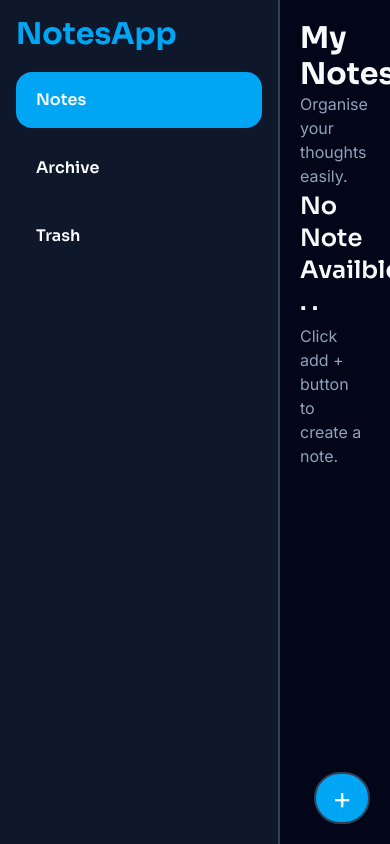
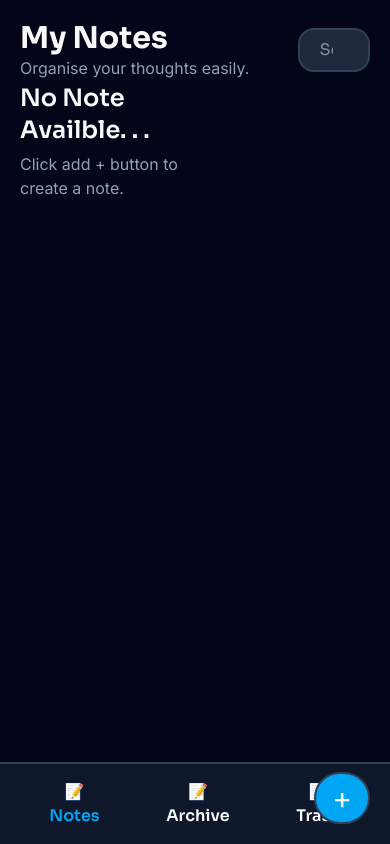
Before and after one commit to Rkthak/NotesApp, a React (Vite) app: page / in a window 390 px wide. Built offline with nearby package versions, Linux system fonts and the light colour scheme.

Commit message:
make responsive nav

```diff
--- a/src/Components/Aside.jsx
+++ b/src/Components/Aside.jsx
@@ -3,7 +3,8 @@ import Logo from "./Logo";
 
 const Aside = () => {
   return (
-    <div className="h-screen bg-slate-900 w-70 border-r-slate-700 border-r-2 p-4 flex flex-col justify-between">
+    <>
+      <div className="h-screen bg-slate-900 w-70 border-r-slate-700 border-r-2 p-4 hidden lg:flex flex-col justify-between">
         <div>
           {/* LOGO */}
           <Logo />
@@ -17,6 +18,12 @@ const Aside = () => {
         </div>
         {/* can be added user profile viewer and user info after login --in bottom */}
       </div>
+      <div className="lg:hidden fixed bottom-0 w-full p-4 bg-slate-900 border-t-2 border-slate-700 flex justify-around items-center">
+        <AsideButton btnName={"Notes"} link={"/"} />
+        <AsideButton btnName={"Archive"} link={"/archive"} />
+        <AsideButton btnName={"Trash"} link={"/trash"} />
+      </div>
+    </>
   );
 };
 
--- a/src/Components/AsideButton.jsx
+++ b/src/Components/AsideButton.jsx
@@ -6,11 +6,20 @@ const AsideButton = ({ btnName, link }) => {
       <NavLink
         to={link}
         className={({ isActive }) =>
-          `w-full text-slate-50 hover:bg-sky-500 hover:text-sky-200 transition-all px-5 py-4 text-left font-semibold font-['sora'] rounded-2xl mb-3 block ${isActive ? "bg-sky-500" : ""} `
+          `hidden w-full text-slate-50 hover:bg-sky-500 hover:text-sky-200 transition-all px-5 py-4 text-left font-semibold font-['sora'] rounded-2xl mb-3 lg:block ${isActive ? "bg-sky-500" : ""} `
         }
       >
         {btnName}
       </NavLink>
+      <NavLink
+        to={link}
+        className={({ isActive }) =>
+          `lg:hidden hover:text-sky-200 transition-all  text-center font-semibold font-['sora'] ${isActive ? "text-sky-500" : "text-slate-50"} `
+        }
+      >
+        📝 <br />
+        {btnName}
+      </NavLink>{" "}
     </>
   );
 };
```
Lines whose indentation alone changed are shown as unchanged.
